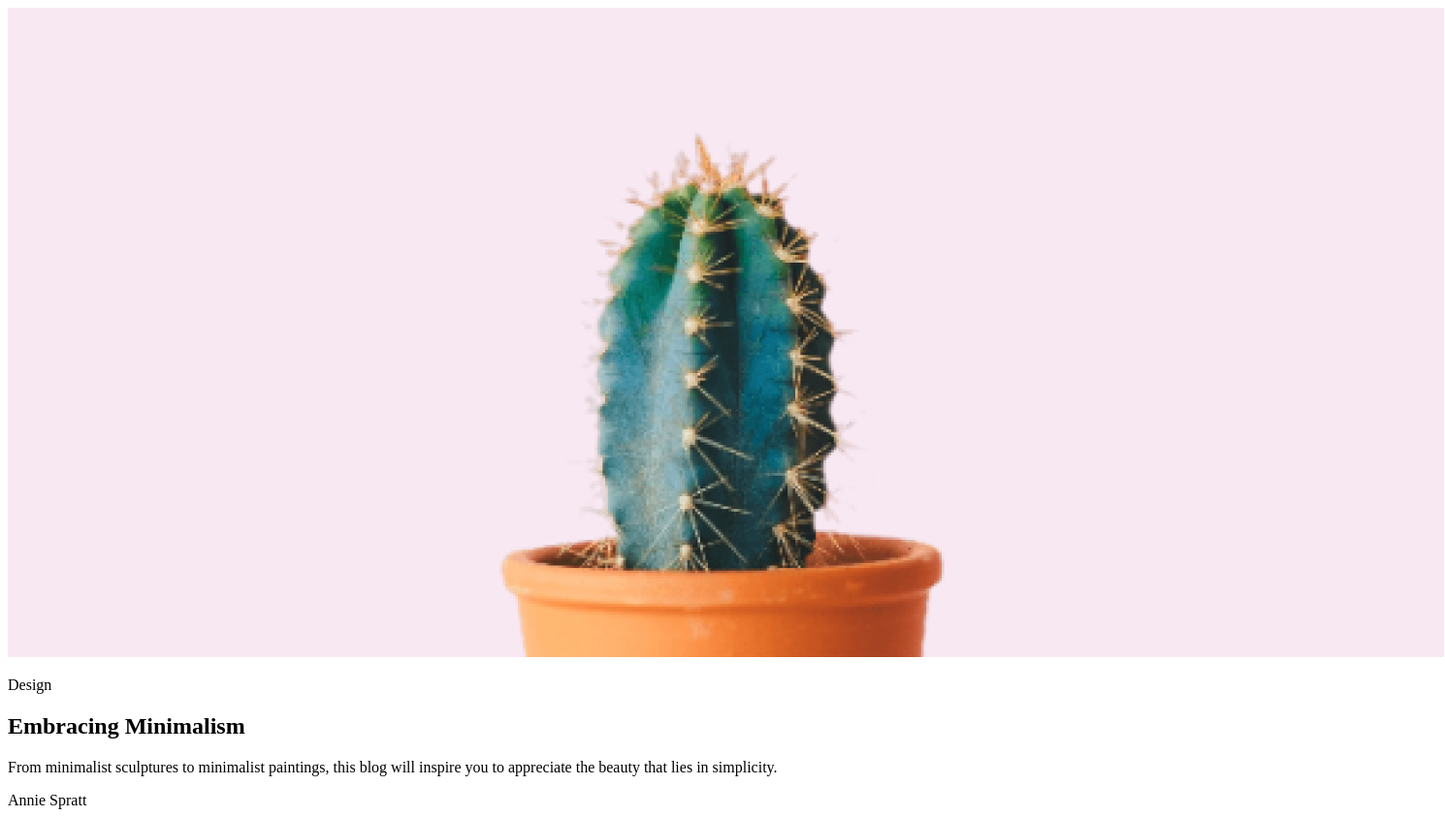
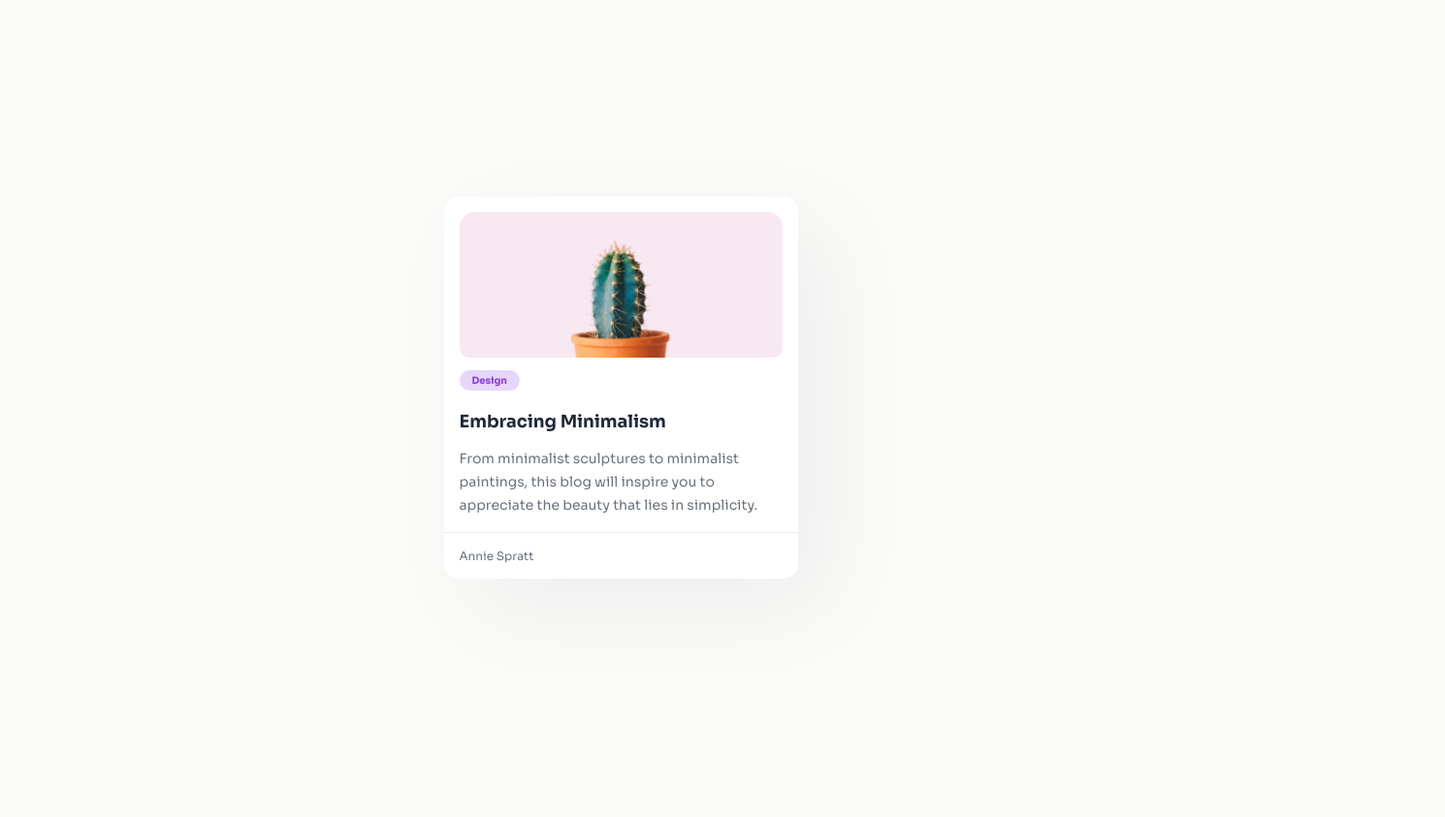
Before and after one commit to dev-RonnieTR/minimal-blog-card, a plain HTML site: page index.html in a window 1280 px wide. Shown: the whole page at 97% size, 1490 px wide, since content can reach past the window. After the commit the page ends 800 px from the top, so only its background shows below. Drawn offline with Linux system fonts and the light colour scheme.

Commit message:
Use css to visually enhance the site. Add fonts to the site. Add classes to elements in html to select them more easily in css.

```diff
--- a/index.html
+++ b/index.html
@@ -3,22 +3,36 @@
   <head>
     <meta charset="UTF-8" />
     <meta name="viewport" content="width=device-width, initial-scale=1.0" />
-        <meta name="description" content="A card that contains a topic with a brief description and an image for a blog article" />
+    <meta
+      name="description"
+      content="A card that contains a topic with a brief description and an image for a blog article"
+    />
 
     <title>Minimal Blog Card</title>
 
-        <link href="styles.css" />
+    <link rel="stylesheet" href="styles.css" />
+
+    <!--Fonts-->
+    <link rel="preconnect" href="https://fonts.googleapis.com" />
+    <link rel="preconnect" href="https://fonts.gstatic.com" crossorigin />
+    <link
+      href="https://fonts.googleapis.com/css2?family=Sora:wght@100..800&display=swap"
+      rel="stylesheet"
+    />
   </head>
 
   <body>
     <article>
+      <div class="img-container">
         <img src="cactus_img.jpg" />
-            <p>Design</p>
+      </div>
+      <p class="tag">Design</p>
       <h1>Embracing Minimalism</h1>
-            <p>From minimalist sculptures to minimalist paintings,
-                this blog will inspire you to appreciate
-                the beauty that lies in simplicity.
+      <p class="description">
+        From minimalist sculptures to minimalist paintings, this blog will
+        inspire you to appreciate the beauty that lies in simplicity.
       </p>
+      <hr />
       <footer>Annie Spratt</footer>
     </article>
   </body>
--- a/styles.css
+++ b/styles.css
@@ -0,0 +1,84 @@
+*, *::before, *::after {
+    box-sizing: border-box;
+    margin: 0;
+    padding: 0;
+    overflow: hidden;
+}
+
+html {
+    font-family: "Sora", sans-serif;
+    font-optical-sizing: auto;
+    font-style: normal;
+}
+
+body {
+    width: 100vw;
+    height: 100vh;
+    background-color: #FAFAF9;
+    display: flex;
+    justify-content: center;
+    align-items: center;
+}
+
+article {
+    position: relative;
+    width: 50%;
+    min-width: 210px;
+    max-width: 365px;
+    background-color: #ffffff;
+    box-shadow: 30px 30px 100px 0px rgba(17, 23, 41, 0.05);
+    border-radius: 15px;
+    padding: 1rem;
+}
+
+.img-container {
+    display: block;
+    width: 100%;
+    border-radius: 15px;
+    margin-bottom: 0.5rem;
+}
+
+img {
+    width: 100%;
+    height: 100%;
+    border-radius: 10px;
+    object-fit: cover;
+}
+
+.tag {
+    display: inline-block;
+    background-color: #E6D6FC;
+    color: #883AE1;
+    font-size: 0.625rem;
+    font-weight: bold;;
+    border-radius: 15px;
+    padding: 0.4em 1.3em;
+    margin-bottom: 1rem;
+}
+
+h1 {
+    color: #20293A;
+    font-size: 1.125rem;
+    margin-bottom: 1rem
+}
+
+.description {
+    color: #6C727F;
+    font-size: 0.875rem;
+    line-height: 1.7em;
+}
+
+hr {
+    width: 100vw; /*Makes it overflow to the right, so it ignores article padding-right*/
+    margin-left: -50vw; /*Makes it overflow to left, so it ignores article padding-left*/
+    margin-top: 1rem;
+    margin-bottom: 1rem;
+    border: none;
+    height: 1px;
+    background-color: #E5EAF0
+
+}
+footer {
+    color: #6C727F;
+    font-size: 0.75rem;
+}
```
Lines whose indentation alone changed are shown as unchanged.
